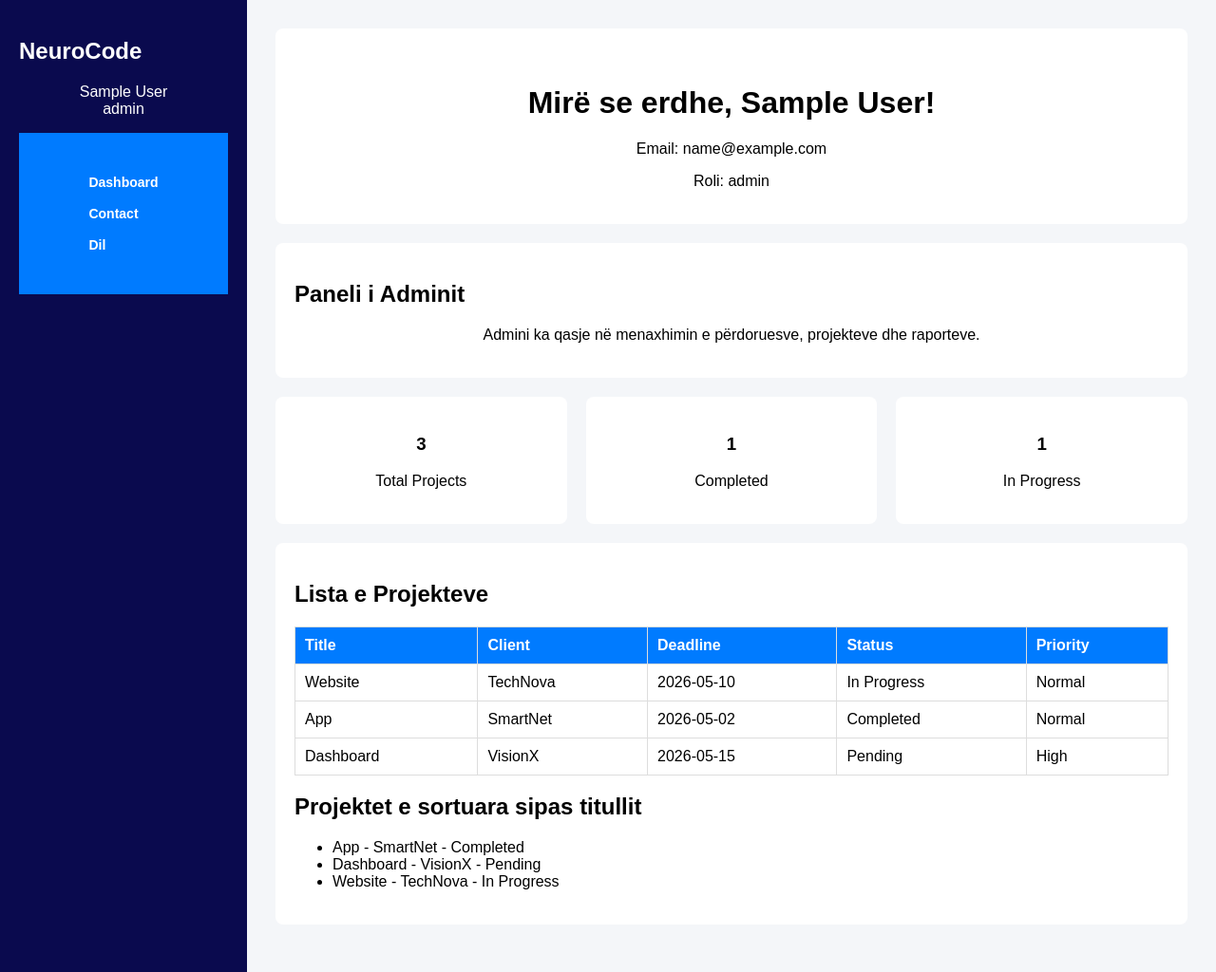
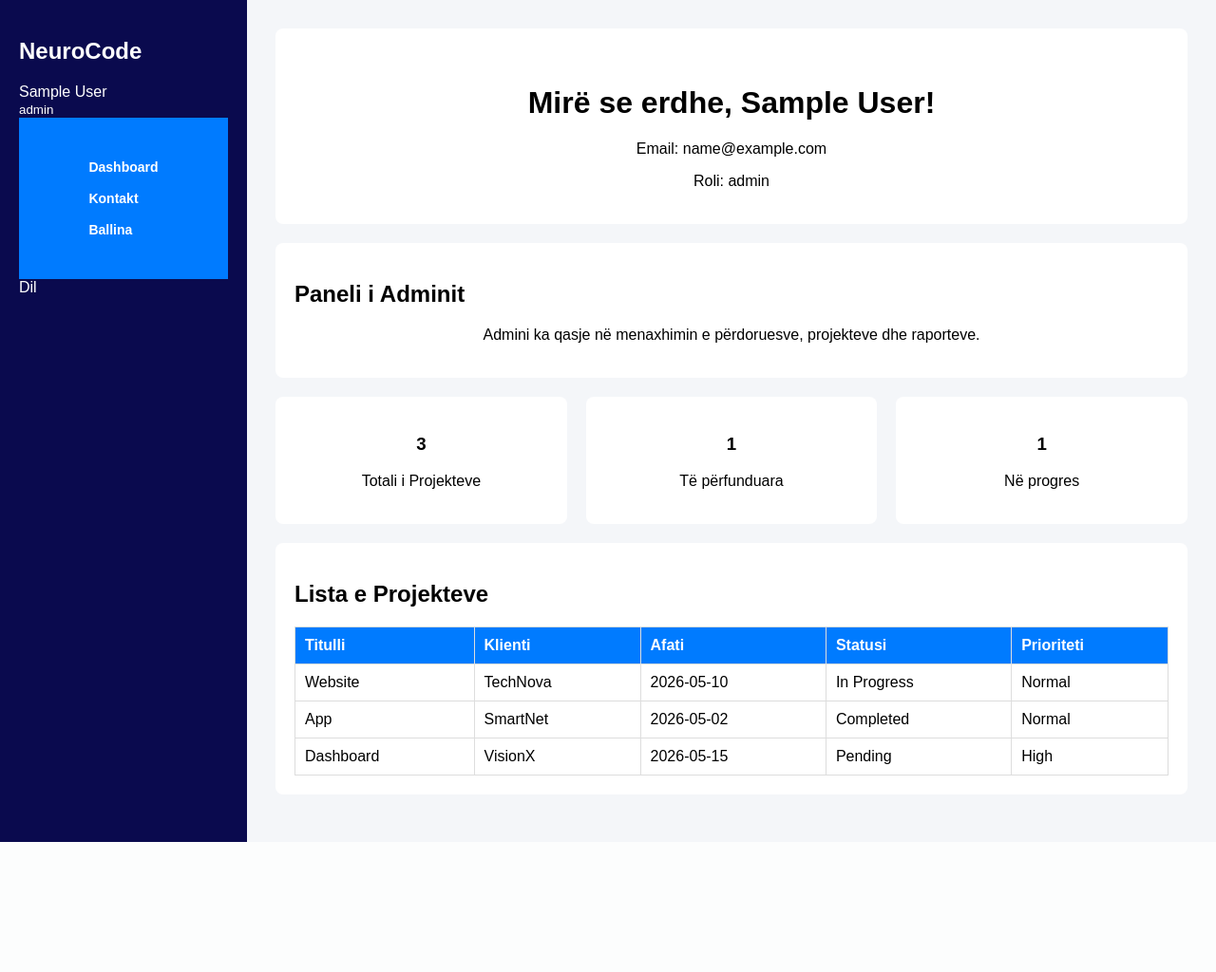
Before and after one commit to djellzaj/neurocode-uni, a PHP site: page /dashboard.php in a window 1280 px wide. Shown: the whole page at 95% size. After the commit the page ends 887 px from the top, so only its background shows below. Run offline with PHP 8.4, Linux system fonts and the light colour scheme; the visitor is signed in with stand-in values (Sample User, id 1).

Commit message:
Versioni perfundimtar i dashboard

```diff
--- a/pages/dashboard.php
+++ b/pages/dashboard.php
@@ -14,23 +14,28 @@ include "../includes/project-data.php";
 
 <div class="dashboard-container">
 
-    <aside class="sidebar">
-        <div class="sidebar-top">
-            <h2>NeuroCode</h2>
-            <p class="user-name">
-                <?php echo $_SESSION["user_name"]; ?><br>
-                <?php echo $_SESSION["user_role"]; ?>
-            </p>
+<aside class="sidebar">
+    <div>
+        <h2>NeuroCode</h2>
+
+        <div class="user-name">
+            <?php echo $_SESSION["user_name"]; ?><br>
+            <small><?php echo $_SESSION["user_role"]; ?></small>
         </div>
 
         <nav class="sidebar-menu">
             <ul>
                 <li><a href="dashboard.php" class="active">Dashboard</a></li>
-                <li><a href="contact.php">Contact</a></li>
-                <li><a href="logout.php">Dil</a></li>
+                <li><a href="contact.php">Kontakt</a></li>
+                <li><a href="index.php">Ballina</a></li>
             </ul>
         </nav>
-    </aside>
+    </div>
+
+    <div class="sidebar-footer">
+        <a href="logout.php" class="logout-btn">Dil</a>
+    </div>
+</aside>
 
     <main class="main-content">
 
@@ -54,17 +59,17 @@ include "../includes/project-data.php";
         <div class="stats">
             <div class="stat-box">
                 <h3><?php echo countProjects($projects); ?></h3>
-                <p>Total Projects</p>
+                <p>Totali i Projekteve</p>
             </div>
 
             <div class="stat-box">
                 <h3><?php echo countCompleted($projects); ?></h3>
-                <p>Completed</p>
+                <p>Të përfunduara</p>
             </div>
 
             <div class="stat-box">
                 <h3><?php echo countInProgress($projects); ?></h3>
-                <p>In Progress</p>
+                <p>Në progres</p>
             </div>
         </div>
 
@@ -73,11 +78,11 @@ include "../includes/project-data.php";
 
             <table class="report-table">
                 <tr>
-                    <th>Title</th>
-                    <th>Client</th>
-                    <th>Deadline</th>
-                    <th>Status</th>
-                    <th>Priority</th>
+                    <th>Titulli</th>
+                    <th>Klienti</th>
+                    <th>Afati</th>
+                    <th>Statusi</th>
+                    <th>Prioriteti</th>
                 </tr>
 
                 <?php foreach ($projects as $p) { ?>
@@ -98,18 +103,6 @@ include "../includes/project-data.php";
                     </tr>
                 <?php } ?>
             </table>
-
-            <h2>Projektet e sortuara sipas titullit</h2>
-
-            <ul>
-                <?php foreach ($projectArray as $project) { ?>
-                    <li>
-                        <?php echo $project["title"]; ?> -
-                        <?php echo $project["client"]; ?> -
-                        <?php echo $project["status"]; ?>
-                    </li>
-                <?php } ?>
-            </ul>
         </div>
 
     </main>
```
